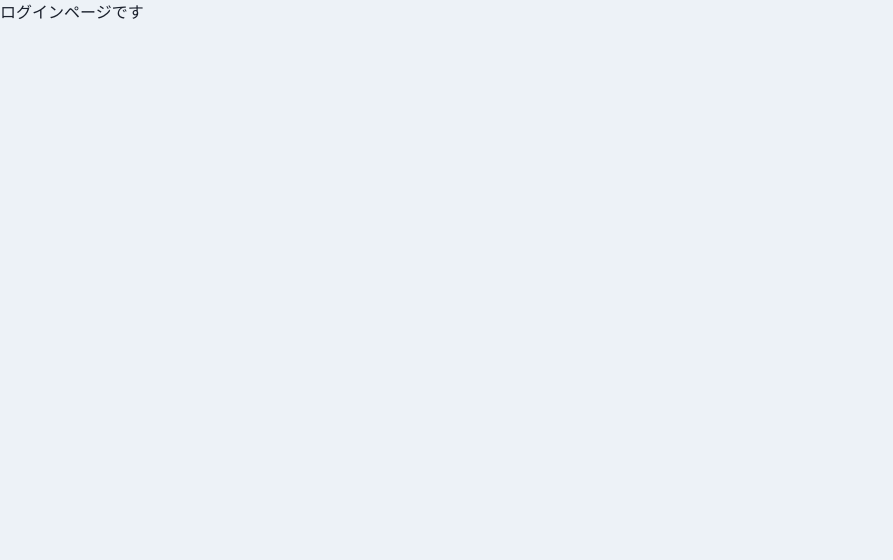
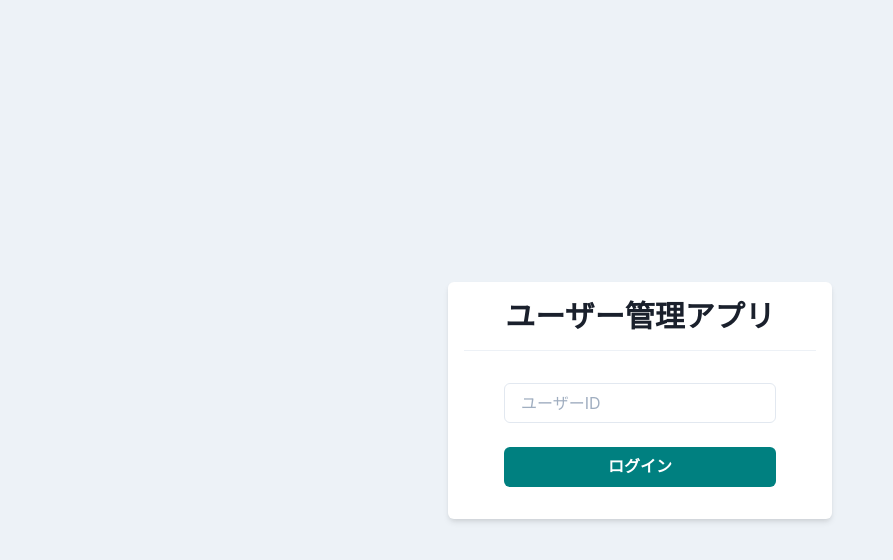
Before and after one commit to billiejoenahema/ts-chakra-ui, a React (Create React App) app: page / in a window 1280 px wide. Shown: the top 560 px of the page, without its empty margins (0-893 px from the left). Built offline with nearby package versions, Linux system fonts and the light colour scheme.

Commit message:
apply: chakra-ui style to login page

```diff
--- a/src/components/pages/Login.tsx
+++ b/src/components/pages/Login.tsx
@@ -1,10 +1,18 @@
 import { VFC, memo } from 'react'
+import { Box, Button, Divider, Flex, Heading, Input, Stack } from '@chakra-ui/react'
 
 const Login: VFC = memo(() => {
   return (
-    <div>
-      ログインページです
-    </div>
+    <Flex align="center" justify="center" height="100vh" >
+      <Box bg="white" w="sm" p={4} borderRadius="md" shadow="md" >
+        <Heading as="h1" size="lg" textAlign="center" >ユーザー管理アプリ</Heading>
+        <Divider my={4} />
+        <Stack spacing={6} py={4} px={10} >
+          <Input placeholder="ユーザーID" />
+          <Button bg="teal" color="white" _hover={{ opacity: 0.8 }} >ログイン</Button>
+        </Stack>
+      </Box>
+    </Flex>
   )
 })
 
```
